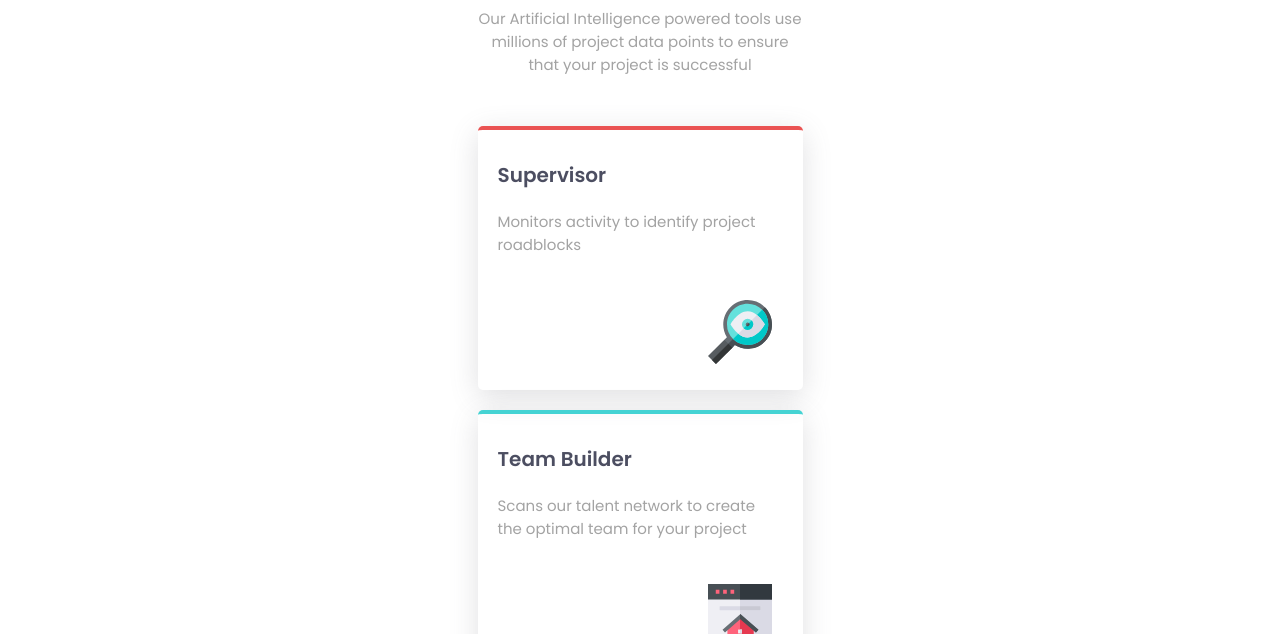
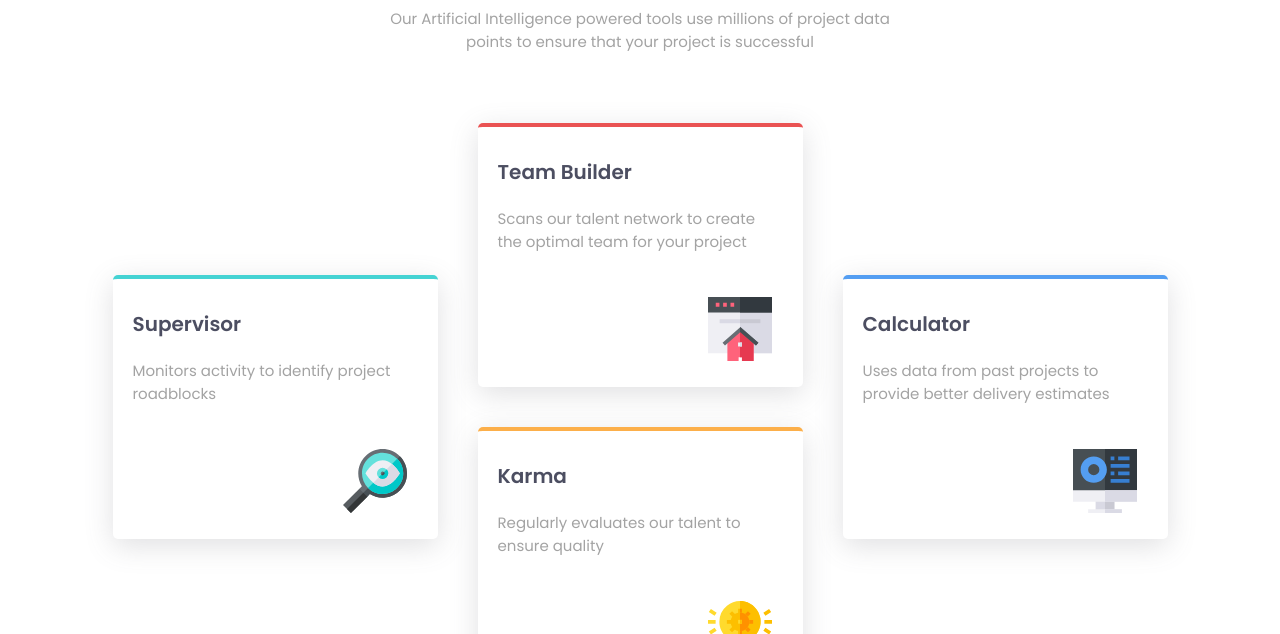
Before and after one commit to jasonalner/four-card-feature, a plain HTML site: page index.html in a window 1280 px wide. Shown: the part 166-800 px from the top of the page. Drawn offline with Linux system fonts and the light colour scheme.

Commit message:
updating desktop responsiveness

```diff
--- a/index.html
+++ b/index.html
@@ -23,10 +23,13 @@
   </header>
   <main>
     <div class="card-container">
+      <div class="column">
         <div class="card supervisor">
           <p class="title"> Supervisor</p>
           <p class="desctiption">Monitors activity to identify project roadblocks</p>
         </div>
+      </div>
+      <div class="column">
         <div class="card team-builder">
           <p class="title">Team Builder</p>
           <p class="desctiption">Scans our talent network to create the optimal team for your project </p>
@@ -35,16 +38,20 @@
           <p class="title"> Karma</p>
           <p class="desctiption">Regularly evaluates our talent to ensure quality </p>
         </div>
+      </div>
+      <div class="column">
         <div class="card calculator">
           <p class="title">Calculator</p>
           <p class="desctiption">Uses data from past projects to provide better delivery estimates </p>
         </div>
       </div>
+
+    </div>
   </main>
   <footer>
     <p class="attribution">
       Challenge by <a href="https://www.frontendmentor.io?ref=challenge" target="_blank">Frontend Mentor</a>.
-      Coded by <a href="#">Your Name Here</a>.
+      Coded by <a href="https://github.com/jasonalner">Jason Alner</a>.
     </p>
   </footer>
 </body>
--- a/style.css
+++ b/style.css
@@ -47,8 +47,12 @@ main {
     justify-content: center;
 }
 
+.column {
+    display:flex;
+    flex-direction: column;
+}
+
 .card {
-    width: auto;
     height: 220px;
     margin-bottom: 20px;
     border-radius: 5px;
@@ -57,7 +61,7 @@ main {
 }
 
 .supervisor {
-    border-top:4px solid hsl(0, 78%, 62%);
+    border-top:4px solid hsl(180, 62%, 55%);
     background-image: url(/images/icon-supervisor.svg);
     background-repeat: no-repeat;
     background-position-x: 230px;
@@ -65,7 +69,7 @@ main {
 }
 
 .team-builder {
-    border-top:4px solid hsl(180, 62%, 55%);
+    border-top:4px solid hsl(0, 78%, 62%);
     background-image: url(/images/icon-team-builder.svg);
     background-repeat: no-repeat;
     background-position-x: 230px;
@@ -98,5 +102,27 @@ main {
 /* Responsive style for Desktop*/
 @media only screen and (min-width: 992px) {
 
+    html, body {
+        max-width: 1440px;
+    }
+
+    main {
+        max-width:1440px;
+        justify-content: center;
+    }
+
+    .intro {
+        width:500px;
+    }
+
+    .card-container {
+        flex-direction: row;
+        align-items:center;
+    }
+
+    .card {
+        width:285px;
+        margin:20px;
+    }
 
 }
```
Lines whose indentation alone changed are shown as unchanged.
